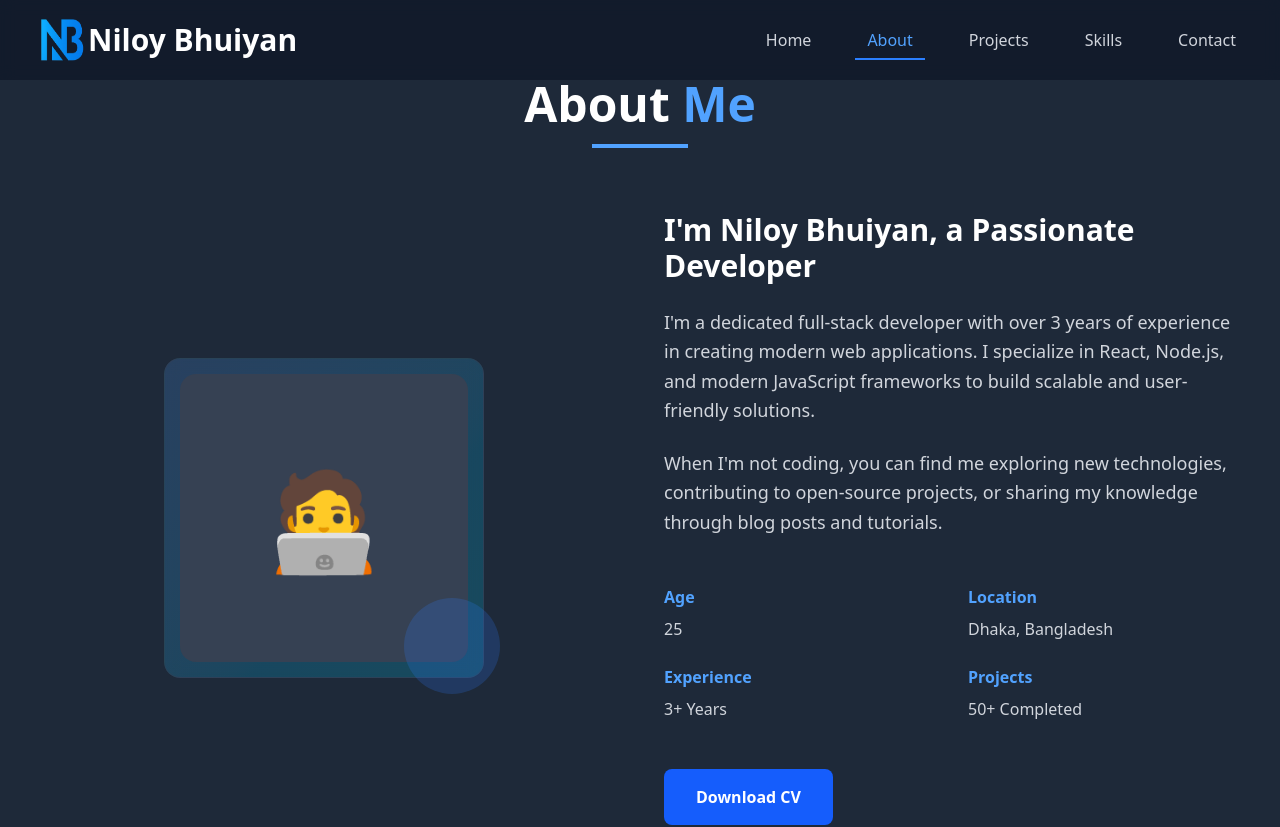
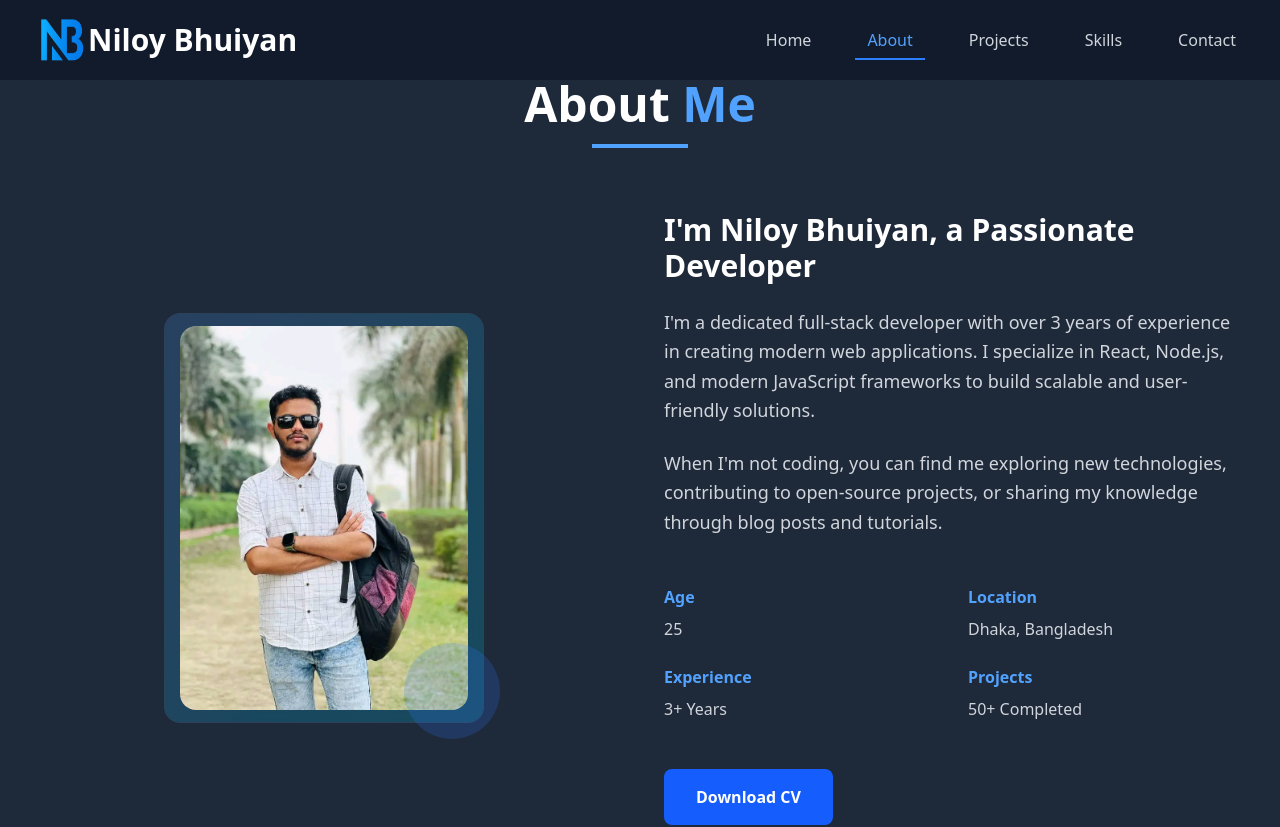
Before and after one commit to niloy8/Portfolioo, a React (Vite) app in the folder Niloy Devfolio/: page /about in a window 1280 px wide. Shown: the top 827 px of the page. Built offline with nearby package versions, Linux system fonts and the light colour scheme.

Commit message:
Profile added

```diff
--- a/Niloy Devfolio/src/Components/About/About.tsx
+++ b/Niloy Devfolio/src/Components/About/About.tsx
@@ -1,5 +1,5 @@
 import type { FC } from 'react';
-
+import img3 from '../../assets/img3.jpeg';
 const About: FC = () => {
     return (
         <section id="about" className="py-20 bg-gray-800">
@@ -15,9 +15,9 @@ const About: FC = () => {
                     {/* Left side - Image */}
                     <div className="flex justify-center">
                         <div className="relative">
-                            <div className="w-80 h-80 bg-gradient-to-br from-blue-400/20 to-cyan-400/20 rounded-2xl flex items-center justify-center backdrop-blur-sm border border-gray-700/50">
+                            <div className="w-80 h-[410px] bg-gradient-to-br from-blue-400/20 to-cyan-400/20 rounded-2xl flex items-center justify-center backdrop-blur-sm border border-gray-700/50">
                                 <div className="w-72 h-72 bg-gray-700 rounded-2xl flex items-center justify-center">
-                                    <span className="text-8xl">🧑‍💻</span>
+                                    <span className="text-8xl"><img className='rounded-2xl' src={img3} alt="person" /></span>
                                 </div>
                             </div>
                             <div className="absolute -bottom-4 -right-4 w-24 h-24 bg-blue-500/20 rounded-full"></div>
--- a/Niloy Devfolio/src/Fotter/Footer.tsx
+++ b/Niloy Devfolio/src/Fotter/Footer.tsx
@@ -6,6 +6,7 @@ import { Link } from 'react-router';
 
 const Footer: FC = () => {
     const currentYear = new Date().getFullYear();
+    // eslint-disable-next-line @typescript-eslint/no-unused-vars
     const [link, setLink] = useState<string>('')
 
     return (
--- a/Niloy Devfolio/src/index.css
+++ b/Niloy Devfolio/src/index.css
@@ -1,6 +1,6 @@
 @import "tailwindcss";
 
-/* Add to your global CSS file */
+/* Add to global CSS file */
 @keyframes fade-in-up {
     from {
         opacity: 0;
@@ -46,7 +46,7 @@
     animation-delay: 1s;
 }
 
-/* Add to your global CSS file (src/index.css or similar) */
+/* Add to  global CSS file*/
 @keyframes fade-in-up {
     from {
         opacity: 0;
```
Also changed, not shown: Niloy Devfolio/src/assets/img3.jpeg (added).
